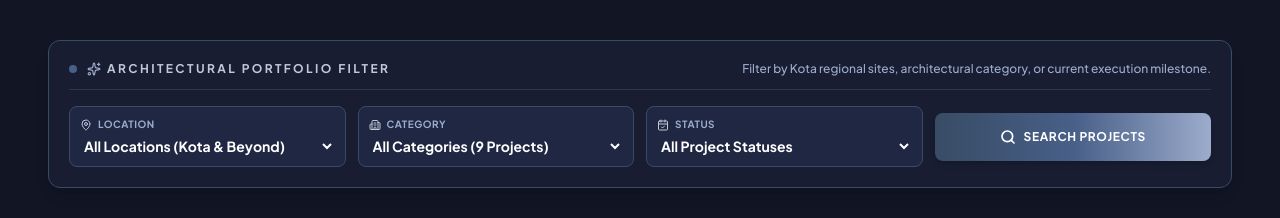
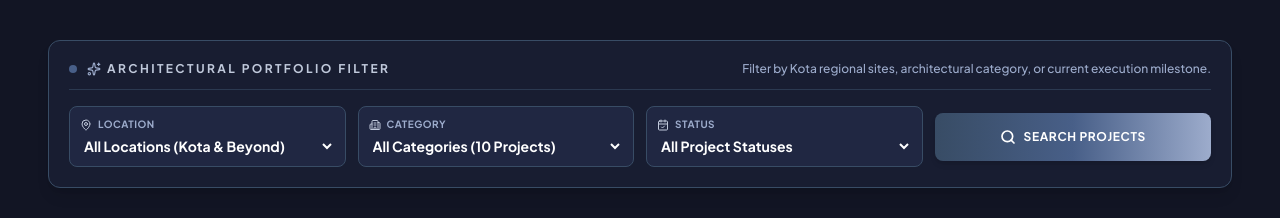
Before and after one commit to prachi-labs/Prachi-Constructions-, a React (Vite) app: page / in a window 1280 px wide. Shown: the part 1600-1818 px from the top of the page. Built offline with nearby package versions, Linux system fonts and the light colour scheme.

Commit message:
Update project counts in ExperienceStats component

```diff
--- a/src/components/ExperienceStats.tsx
+++ b/src/components/ExperienceStats.tsx
@@ -91,9 +91,9 @@ export const ExperienceStats: React.FC<ExperienceStatsProps> = ({
                 onChange={(e) => onCategoryChange(e.target.value)}
                 className="bg-transparent text-xs sm:text-sm text-white font-bold focus:outline-none cursor-pointer"
               >
-                <option value="all" className="bg-[#181d31] text-[#C0C9DB] font-medium">All Categories (9 Projects)</option>
+                <option value="all" className="bg-[#181d31] text-[#C0C9DB] font-medium">All Categories (10 Projects)</option>
                 <option value="residential" className="bg-[#181d31] text-[#C0C9DB] font-medium">Residential (5 Projects)</option>
-                <option value="commercial" className="bg-[#181d31] text-[#C0C9DB] font-medium">Commercial (3 Projects)</option>
+                <option value="commercial" className="bg-[#181d31] text-[#C0C9DB] font-medium">Commercial (4 Projects)</option>
                 <option value="institutional" className="bg-[#181d31] text-[#C0C9DB] font-medium">Institutional (1 Project)</option>
               </select>
             </div>
```
